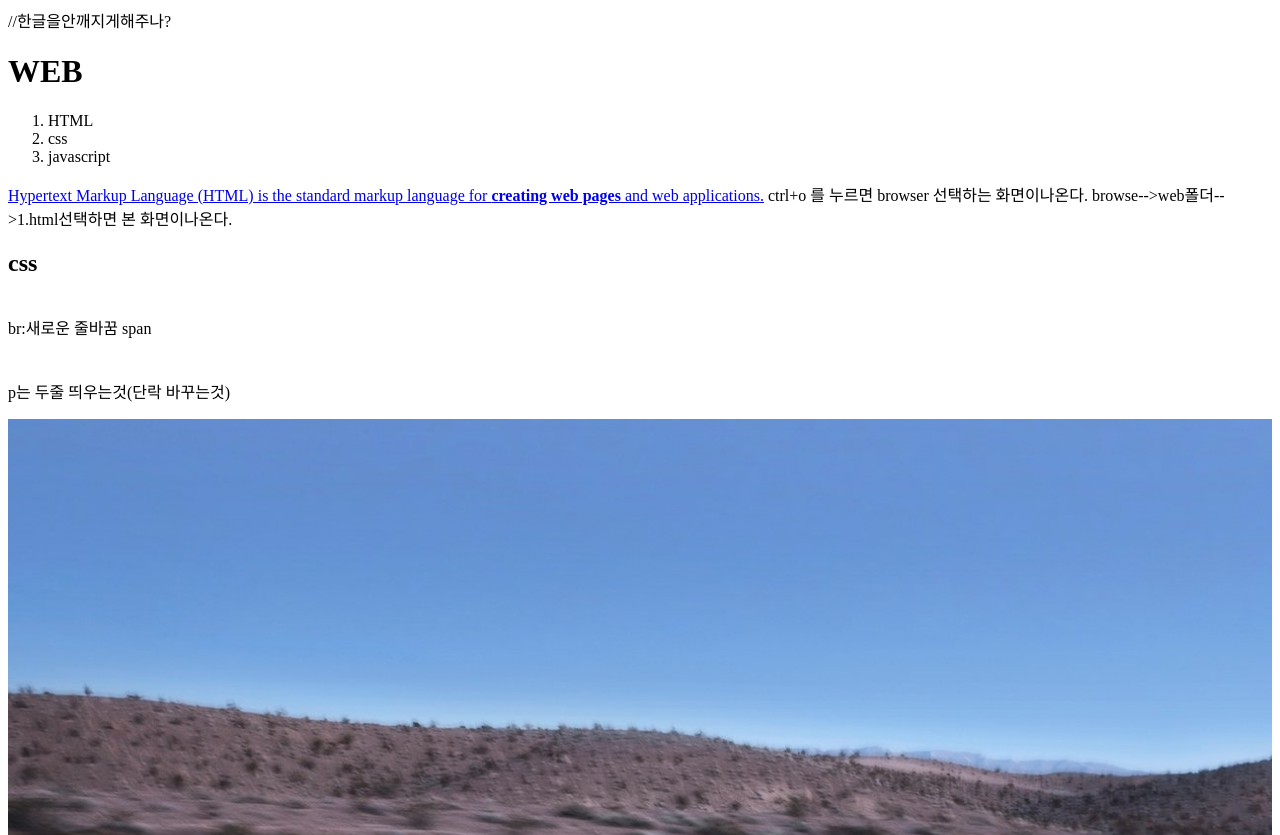
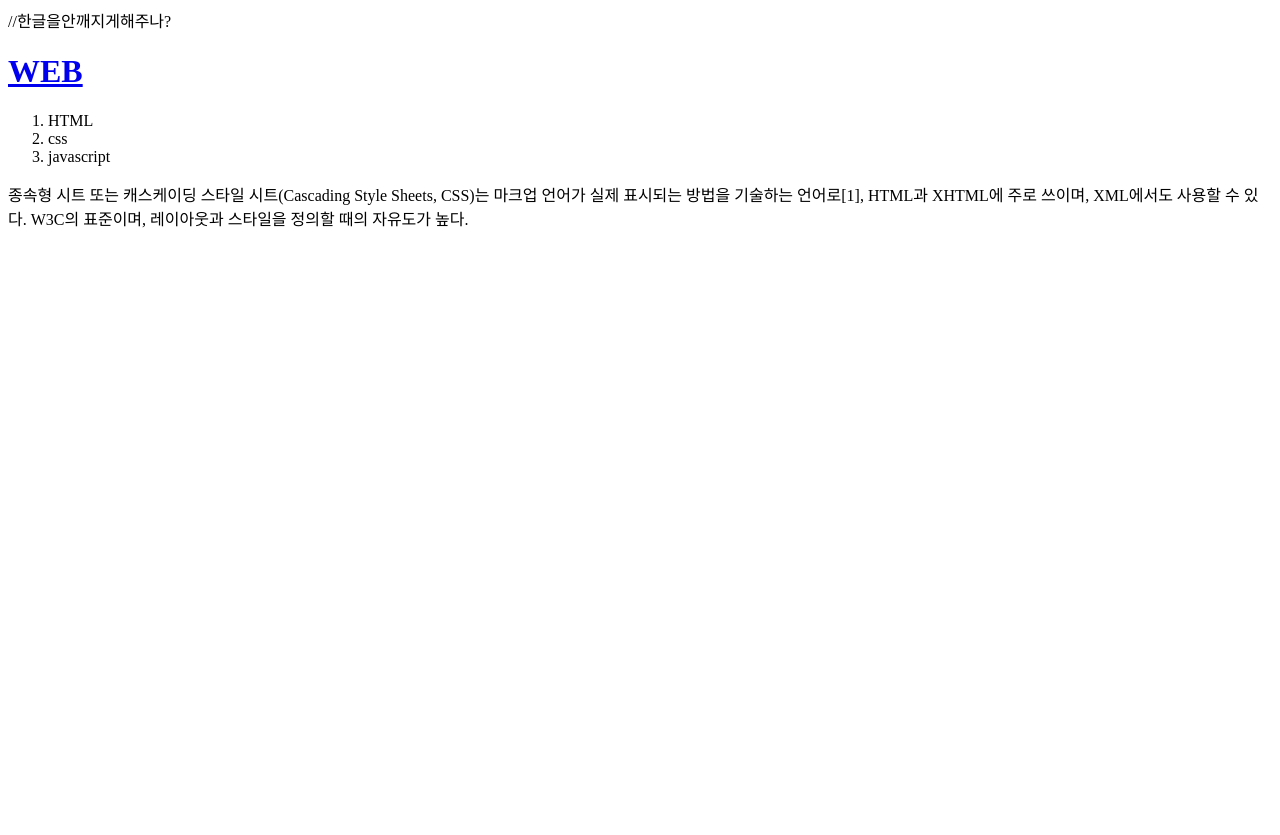
Before and after one commit to CHEOLI/web1, a plain HTML site: page 2.html in a window 1280 px wide. Shown: the top 835 px of the page. After the commit the page ends 800 px from the top, so only its background shows below. Drawn offline with Linux system fonts and the light colour scheme.

Commit message:
Add files via upload

```diff
--- a/2.html
+++ b/2.html
@@ -6,20 +6,19 @@
 </head>
 
 <body>
-  <h1>WEB</h1>
+  <h1><a href="index.HTML">WEB</a></h1>
   <ol>
     <li>HTML</li>
     <li>css</li>
     <li>javascript</li>
   </ol>
 
-  <p><a Href= "https://opentutorials.org/course/3084/18418" target="_blank">Hypertext Markup Language (HTML) is the standard markup language for <strong>creating <u>web</u> pages</strong> and web applications.</a>
+  <p>
+    종속형 시트 또는 캐스케이딩 스타일 시트(Cascading Style Sheets, CSS)는 마크업 언어가 실제 표시되는 방법을 기술하는 언어로[1], HTML과 XHTML에 주로 쓰이며, XML에서도 사용할 수 있다. W3C의 표준이며, 레이아웃과 스타일을 정의할 때의 자유도가 높다.
 
-  ctrl+o 를 누르면 browser 선택하는 화면이나온다. browse-->web폴더-->1.html선택하면 본 화면이나온다.</p>
-  <h2>css</h2>
-  <br>br:새로운 줄바꿈
-    <span>span</span>
-    <p style="margin-top:40px;">p는 두줄 띄우는것(단락 바꾸는것)</p>
-    <img src="audi_as.jpg" width="100%">
+
+
+  </p>
+
   </body>
 </html>
```
Also changed, not shown: 1.html (+2 -8 lines), 3.html (+6 -8 lines), index.html (+5 -5 lines).
